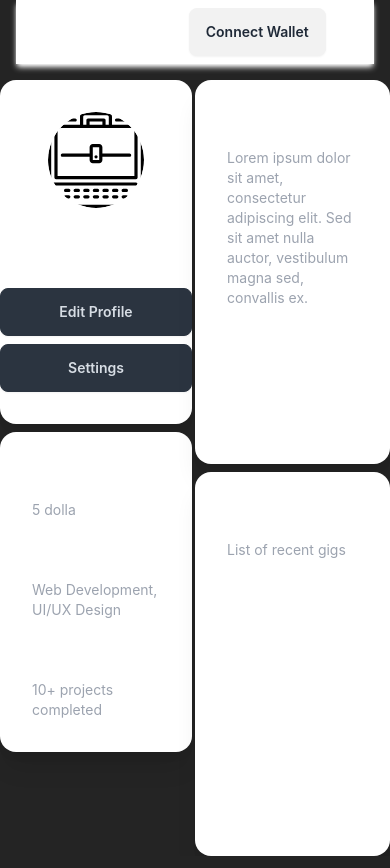
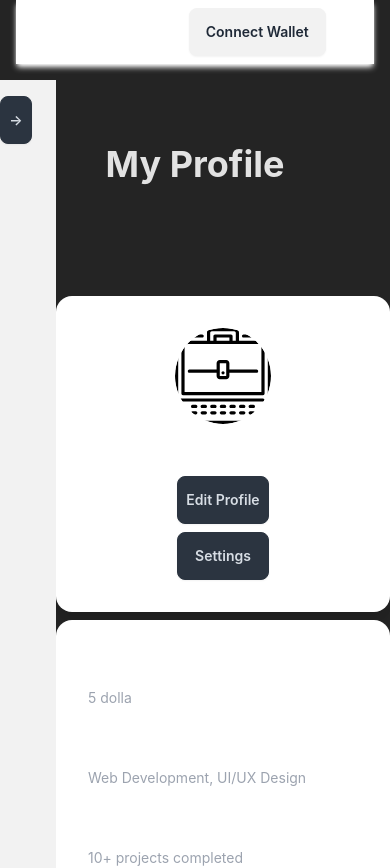
Before and after one commit to Innkeeping/mgigs, a React (Vite) app: page /profile in a window 390 px wide. Shown: the top 868 px of the page. Built offline with nearby package versions, Linux system fonts and the light colour scheme.

Commit message:
update responsive sidebar, margin profile cards, h1 profile ⚒⚒⛏⛏

```diff
--- a/src/components/Navbar.tsx
+++ b/src/components/Navbar.tsx
@@ -39,7 +39,8 @@ const Navbar = () => {
             </li>
           </ul>
         </div>
-        <a className="btn btn-ghost text-xl">mGigs</a>
+        <Link to="/" className="[&.active]:font-bold btn btn-ghost text-xl">mGigs
+        </Link>{' '}
       </div>
       <div className="navbar-center hidden lg:flex">
         <ul className="menu menu-horizontal px-1">
--- a/src/components/Profile.tsx
+++ b/src/components/Profile.tsx
@@ -1,8 +1,12 @@
+import Sidebar from "../components/Sidebar";
+
 const Profile = () => {
   return (
-    <div className="max-w-2xl mx-auto grid grid-cols-2 gap-0">
-      <div className="col-span-1 justify-center">
-        <div className="card bg-base-100 shadow-xl w-48 px-8 h-fit">
+    <Sidebar>
+      <h1 className="text-4xl font-bold mb-4 mt-16">My Profile</h1>
+      <div className="max-w-2xl mx-auto grid grid-cols-1 lg:grid-cols-2 gap-4 mt-24 lg:mt-16 ml-14 lg:mr-4">
+        <div className="justify-center">
+          <div className="card bg-base-100 shadow-xl w-full lg:w-48 h-fit">
             <div className="card-body items-center">
               <div className="avatar">
                 <div className="w-24 rounded-full">
@@ -11,12 +15,12 @@ const Profile = () => {
               </div>
               <h2 className="card-title">User Name</h2>
               <div className="flex flex-col items-center gap-2 mt-2">
-              <button className="btn btn-square btn-md btn-neutral w-48 p-2">Edit Profile</button>
-              <button className="btn btn-square btn-md btn-neutral w-48 p-2">Settings</button>
+                <button className="btn btn-square btn-md btn-neutral w-full lg:w-48 p-2">Edit Profile</button>
+                <button className="btn btn-square btn-md btn-neutral w-full lg:w-48 p-2">Settings</button>
               </div>
             </div>
           </div>
-        <div className="card bg-base-100 shadow-xl w-48 h-fit mt-2">
+          <div className="card bg-base-100 shadow-xl w-full lg:w-48 h-fit mt-2">
             <div className="card-body justify-left">
               <h2 className="card-title">Earnings</h2>
               <h3 className="text-sm text-gray-400">5 dolla</h3>
@@ -27,7 +31,7 @@ const Profile = () => {
             </div>
           </div>
         </div>
-      <div className="col-span-1">
+        <div className="lg:col-span-1">
           <div className="card bg-base-100 shadow-xl w-full h-96">
             <div className="card-body">
               <h2 className="card-title">About Me</h2>
@@ -42,6 +46,7 @@ const Profile = () => {
           </div>
         </div>
       </div>
+    </Sidebar>
   );
 };
 
--- a/src/components/Sidebar.tsx
+++ b/src/components/Sidebar.tsx
@@ -1,14 +1,16 @@
+const Sidebar = ({ children }) => {
+  return (
     <div className="drawer lg:drawer-open">
       <input id="my-drawer-2" type="checkbox" className="drawer-toggle" />
       <div className="drawer-content flex flex-col items-center justify-center">
-    {/* Page content here */}
-    <label htmlFor="my-drawer-2" className="btn btn-primary drawer-button lg:hidden">
-      Open drawer
+        {children}
+        <label htmlFor="my-drawer-2" className="btn btn-square btn-md btn-neutral w-8 h-8 fixed top-24 left-0 z-10 lg:hidden">
+          →
         </label>
       </div>
-  <div className="drawer-side">
-    <label htmlFor="my-drawer-2" aria-label="close sidebar" className="drawer-overlay"></label>
-    <ul className="menu bg-base-200 text-base-content min-h-full w-80 p-4">
+      <div className="drawer-side mt-20 lg:mt-16">
+        <label htmlFor="my-drawer-2" aria-label="close sidebar" className="drawer-overlay lg:hidden"></label>
+        <ul className="menu bg-base-200 text-base-content min-h-full w-80 p-4 ml-14">
           <li><a>🔍Discover</a></li>
           <li><a>▦Taskfeed</a></li>
           <li><a>🔖Bookmarks</a></li>
@@ -17,3 +19,7 @@
         </ul>
       </div>
     </div>
+  );
+};
+
+export default Sidebar;
```
Lines whose indentation alone changed are shown as unchanged.
